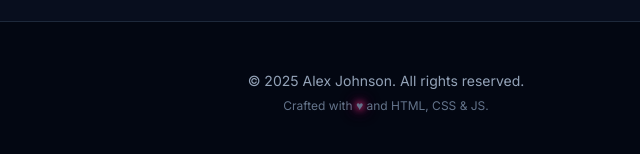
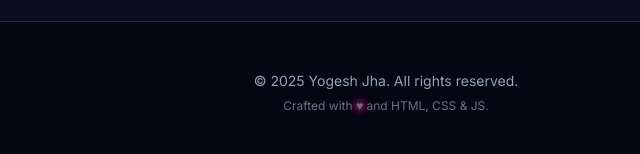
Before and after one commit to yogesh-a-jha/yogesh-a-jha.github.io, a plain HTML site: page index.html in a window 1280 px wide. Shown: the part 3004-3158 px from the top of the page, 254-894 px from the left. Drawn offline with Linux system fonts and the light colour scheme.

Commit message:
Update index.html

```diff
--- a/index.html
+++ b/index.html
@@ -169,7 +169,7 @@
 
     <footer class="footer">
         <div class="container">
-            <p>&copy; <span id="currentYear"></span> Alex Johnson. All rights reserved.</p>
+            <p>&copy; <span id="currentYear"></span> Yogesh Jha. All rights reserved.</p>
             <p>Crafted with <span class="text-glow-pink">&hearts;</span> and HTML, CSS & JS.</p>
         </div>
     </footer>
```
